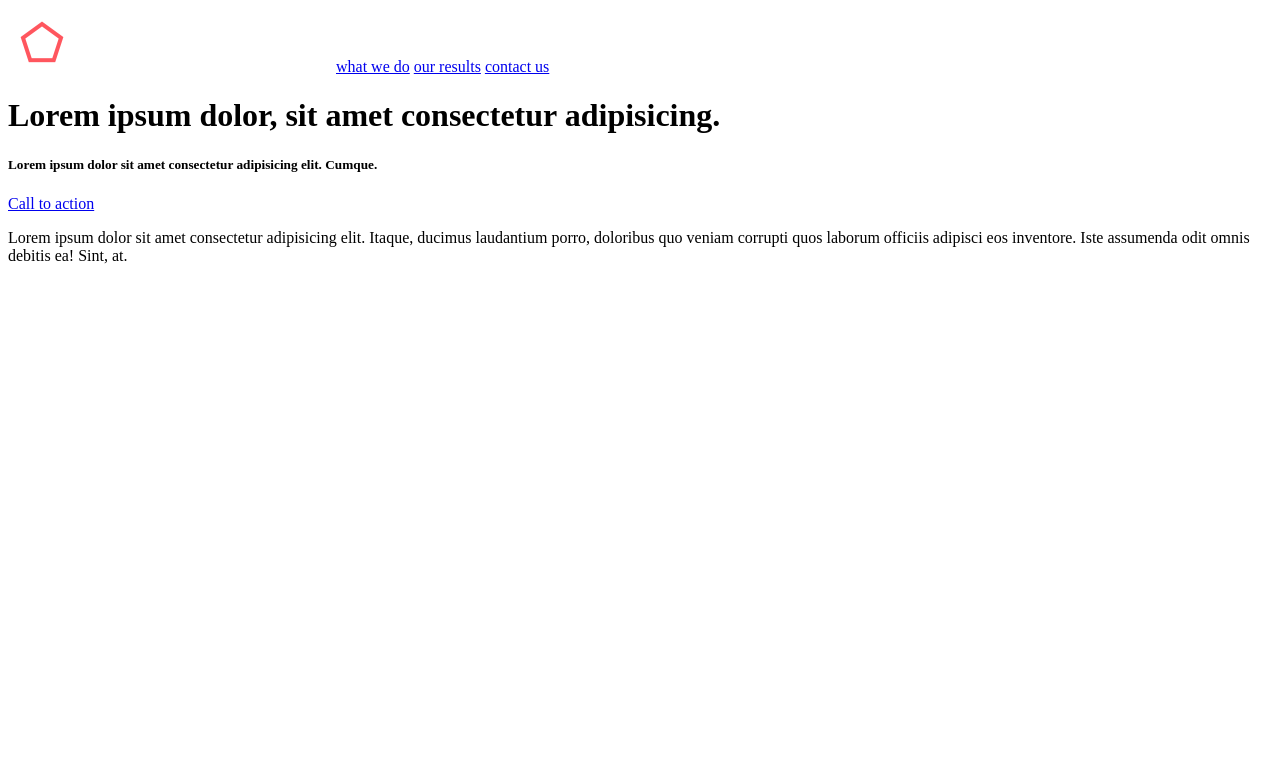
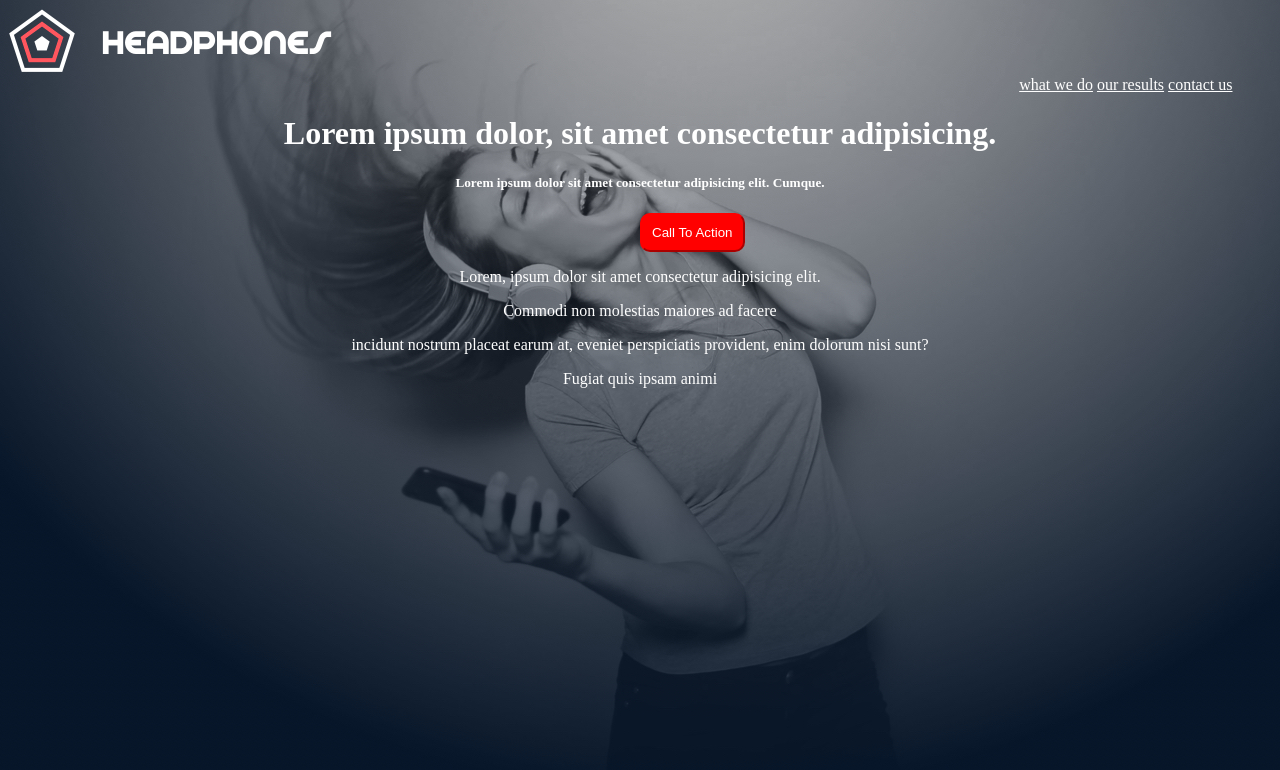
Before and after one commit to Kidist-c/alx_html_css, a plain HTML site: page headphones/0-index.html in a window 1280 px wide. Drawn offline with Linux system fonts and the light colour scheme.

Commit message:
renamed and finished the header

```diff
--- a/headphones/1-index.html
+++ b/headphones/0-index.html
@@ -4,14 +4,17 @@
     <meta charset="UTF-8">
     <meta name="viewport" content="width=device-width, initial-scale=1.0">
     <title>Document</title>
+    <link rel="stylesheet" href="0-styles.css">
 </head>
 <body>
     <header>
         <div>
             <img src="images/logo_headphones.png" alt="logo">
-            <a href="#">what we do</a>
+            <nav id="navigation">
+                <a href="#">what we do</a>
             <a href ="#">our results</a>
             <a href="#">contact us</a>
+            </nav>
         </div>
 
 
@@ -19,11 +22,14 @@
 
     </header>
     <main>
-        <div>
+        <div class="main" >
             <h1>Lorem ipsum dolor, sit amet consectetur adipisicing.</h1>
         <h5>Lorem ipsum dolor sit amet consectetur adipisicing elit. Cumque.</h5>
-        <a href="#">Call to action</a>
-        <p>Lorem ipsum dolor sit amet consectetur adipisicing elit. Itaque, ducimus laudantium porro, doloribus quo veniam corrupti quos laborum officiis adipisci eos inventore. Iste assumenda odit omnis debitis ea! Sint, at.</p>
+        <button  type="submit" id ="call">Call To Action</button>
+        <p>Lorem, ipsum dolor sit amet consectetur adipisicing elit.</p><p>Commodi non molestias maiores ad facere</p>
+             <p>incidunt nostrum placeat earum at, eveniet perspiciatis provident, enim dolorum nisi sunt?</p>
+              <p>Fugiat quis ipsam animi</p>
+
 
         </div>
     </main>
--- /dev/null
+++ b/headphones/0-styles.css
@@ -0,0 +1,36 @@
+body{
+    background-image: url(images/headphones_hero_1.jpg)
+}
+#navigation{
+    margin-left: 80%;
+
+
+
+}
+h1{
+    text-align:center;
+    color:white;
+}
+h5{
+    text-align: center;
+    color:white;
+}
+#navigation a:hover{
+    color:red;
+}
+#navigation a{
+    color:white;
+}
+
+#call{
+    background-color:red;
+    margin-left:50%;
+    padding:10px;
+    border-radius:10px;
+    border-color:red;
+    color:white;
+}
+.main p{
+    text-align:center;
+    color:white;
+}
```
Also changed, not shown: headphones/1-styles.css (deleted).
